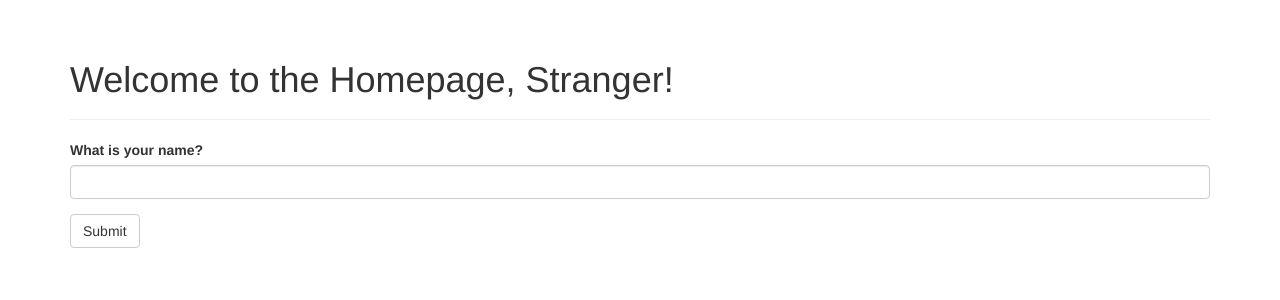
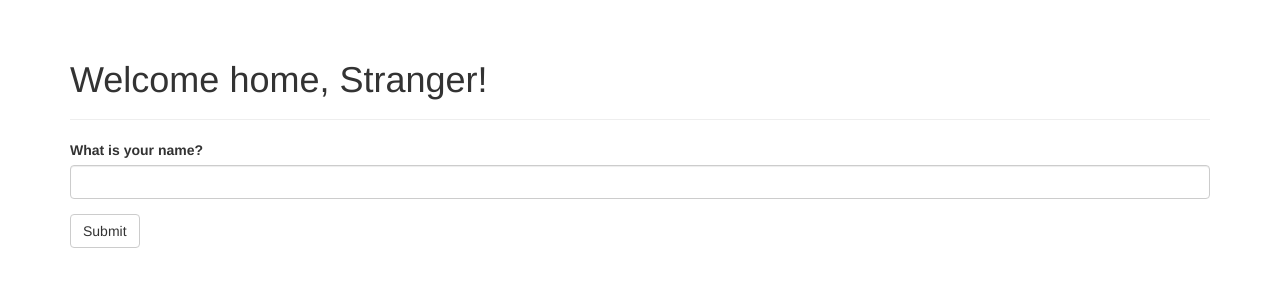
Before and after one commit to BrycePaule/PhillipsHueWrapper, a Flask app: page / in a window 1280 px wide. Shown: the part 52-352 px from the top of the page. Run offline with Flask 2, Linux system fonts and the light colour scheme; data that the repository does not hold is empty; some libraries are stand-ins or nearby versions.

Commit message:
- Minor refactor

```diff
--- a/FlaskApp/Templates/home.html
+++ b/FlaskApp/Templates/home.html
@@ -5,7 +5,7 @@
 
 {% block page_content %}
     <div class="page-header">
-        <h1>Welcome to the Homepage, {% if name %}{{ name }}{% else %}Stranger{% endif %}!</h1>
+        <h1>Welcome home, {% if name %}{{ name }}{% else %}Stranger{% endif %}!</h1>
     </div>
 <!--    <p>The local date and time is {{moment(current_time).format('LLL') }}</p>-->
 <!--    <p>That was {{ moment(current_time).fromNow(refresh=True) }}</p>-->
--- a/FlaskApp/app.py
+++ b/FlaskApp/app.py
@@ -62,9 +62,9 @@ def page_not_found(e):
 def page_not_found(e):
     return render_template('Errors/500.html', error=e)
 
-@app.route('/form')
-def page_not_found():
-    return render_template()
+# @app.route('/form')
+# def page_not_found():
+#     return render_template()
 
 if __name__ == '__main__':
     app.run(debug=True, host='0.0.0.0')
```
